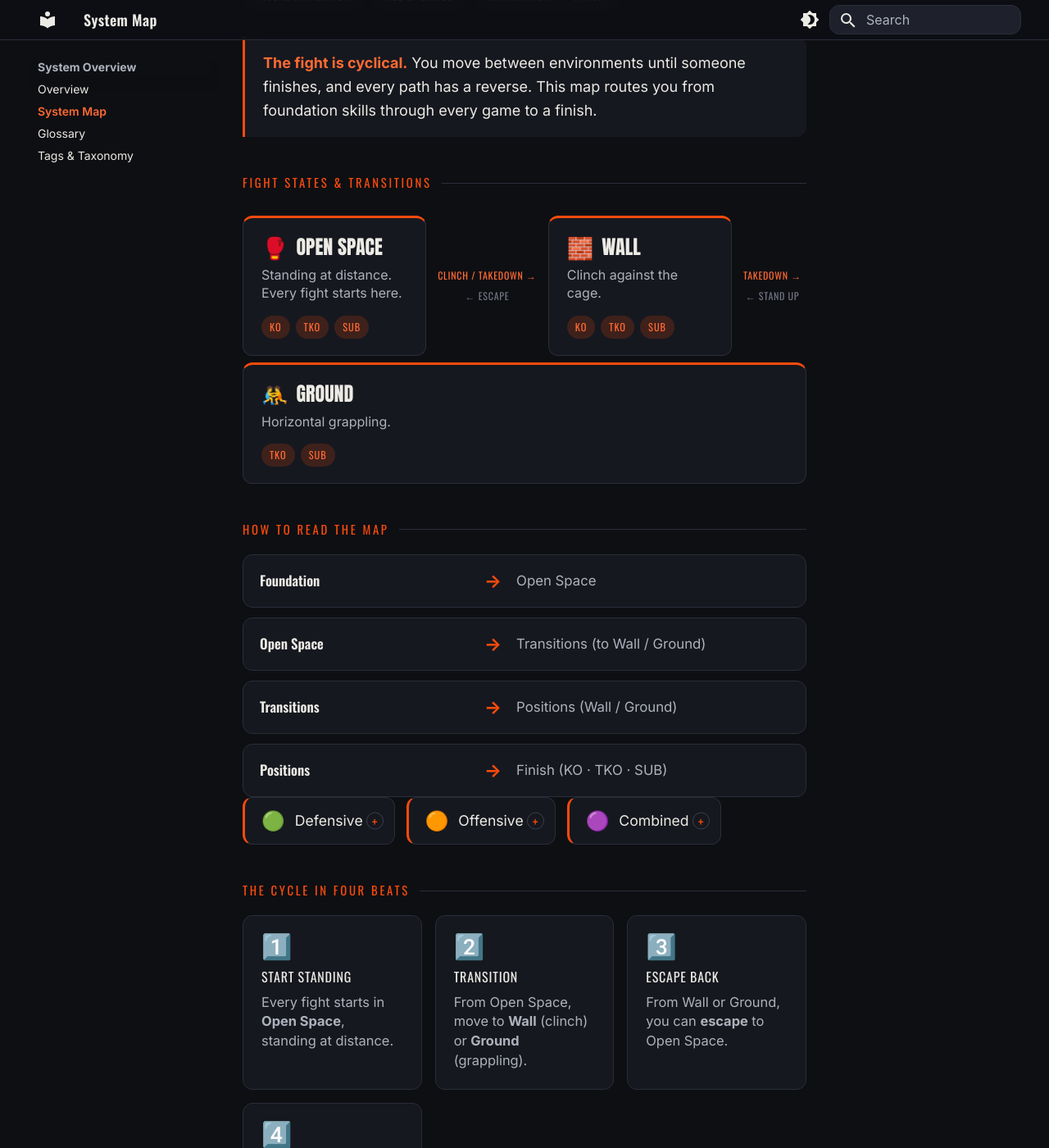
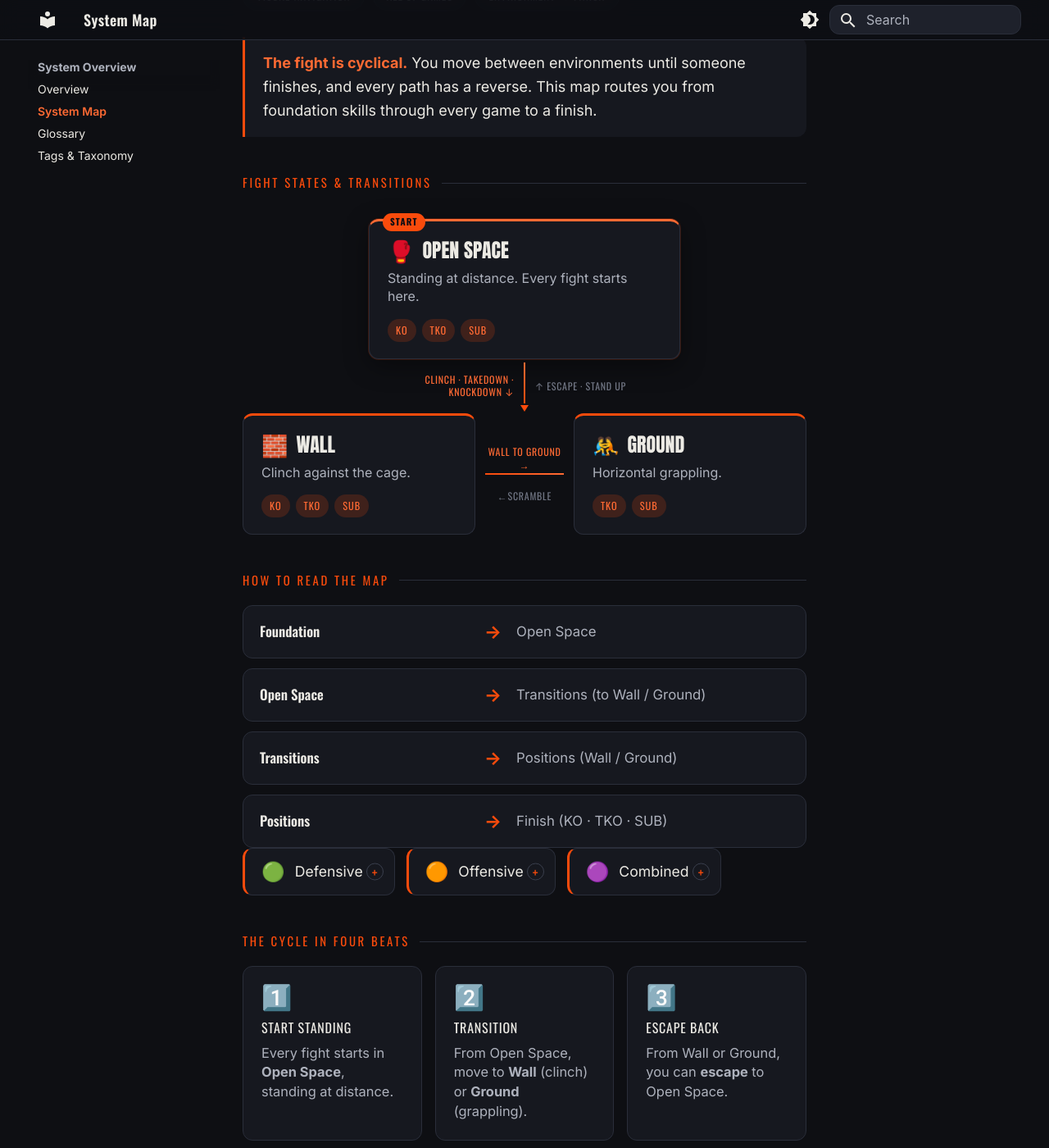
Before and after one commit to ACalienes/Ecological-MMA-Game-System, an MkDocs documentation site: the page built from docs/system/map.md, in a window 1280 px wide and 1400 px high, scrolled down 259 px. Shown: the whole window at 82% size. Built offline with MkDocs 1.6.1 and Material for MkDocs 9.7.7, drawn with Linux system fonts in a browser that asks for light colours.

Commit message:
Redesign Fight States as a real flow chart (hub layout)
The old emma-statemap was a flex row that wrapped (orphaning Ground onto its
own line) with transition text floating as bare columns and no connectors -
it didn't read as a flow chart. Replaced with emma-fsm: Open Space as a marked
Start node up top, a drawn vertical connector (enter: clinch/takedown/knockdown
down; exit: escape/stand up up), then Wall and Ground on one row joined by a
drawn horizontal connector (Wall to Ground / scramble back). Connector lines +
arrowheads are CSS-drawn in the ember theme; responsive (stacks on mobile).
Geometry verified: centered hub, no wrap, no label overflow.

Co-Authored-By: Claude Opus 4.8 (1M context) <noreply@anthropic.com>

```diff
--- a/docs/stylesheets/theme.css
+++ b/docs/stylesheets/theme.css
@@ -895,36 +895,81 @@ body, .md-typeset {
 .md-typeset .emma-recall__a b { color: var(--fog); }
 
 /* ============================================================
-   emma-statemap: fight-state positions + transitions + finishes
+   emma-fsm: fight-state flow chart (Open Space hub -> Wall / Ground)
    ============================================================ */
-.md-typeset .emma-statemap {
-  display: flex; align-items: stretch; gap: 0.4rem; margin: 1.4rem 0; flex-wrap: wrap;
-}
-.md-typeset .emma-state {
-  flex: 1 1 0; min-width: 180px; background: var(--charcoal); border: 1px solid var(--steel);
+.md-typeset .emma-fsm { margin: 1.6rem 0; }
+
+/* nodes */
+.emma-fsm__node {
+  position: relative; background: var(--charcoal); border: 1px solid var(--steel);
   border-top: 3px solid var(--orange); border-radius: var(--radius-md); padding: 1.1rem 1.1rem 1rem;
 }
-.emma-state__h { font-family: var(--font-display); text-transform: uppercase; font-size: 1.2rem; color: var(--fog); display: flex; align-items: center; gap: 0.5rem; line-height: 1; }
-.emma-state__h .i { font-size: 1.3rem; }
-.emma-state__d { font-size: 0.8rem; color: var(--fog-dim); margin: 0.5rem 0 0.8rem; line-height: 1.4; }
-.emma-state__fin { display: flex; flex-wrap: wrap; gap: 0.35rem; }
-.emma-state__fin span {
+.emma-fsm__node--os {
+  width: 100%; max-width: 380px; margin: 0 auto; border-top-color: var(--orange-bright);
+  box-shadow: 0 0 0 1px var(--orange-glow), var(--shadow-md);
+}
+.emma-fsm__tag {
+  position: absolute; top: -10px; left: 16px; font-family: var(--font-head); text-transform: uppercase;
+  letter-spacing: 0.1em; font-size: 0.56rem; font-weight: 700; padding: 2px 9px; border-radius: 999px;
+  background: var(--orange); color: #0a0d14;
+}
+.emma-fsm__h { font-family: var(--font-display); text-transform: uppercase; font-size: 1.2rem; color: var(--fog); display: flex; align-items: center; gap: 0.5rem; line-height: 1; }
+.emma-fsm__h .i { font-size: 1.3rem; }
+.emma-fsm__d { font-size: 0.8rem; color: var(--fog-dim); margin: 0.5rem 0 0.8rem; line-height: 1.4; }
+.emma-fsm__fin { display: flex; flex-wrap: wrap; gap: 0.35rem; }
+.emma-fsm__fin span {
   font-family: var(--font-head); text-transform: uppercase; letter-spacing: 0.08em; font-size: 0.62rem;
   padding: 0.2rem 0.5rem; border-radius: 999px; background: var(--orange-glow); color: var(--orange-bright);
 }
-/* transition connector between stations */
-.md-typeset .emma-statemap__link {
-  flex: 0 0 auto; display: flex; flex-direction: column; justify-content: center; gap: 0.5rem;
-  padding: 0 0.3rem; min-width: 64px; text-align: center;
+
+/* bottom row: Wall <-> Ground */
+.emma-fsm__row { display: flex; align-items: stretch; justify-content: center; gap: 0.4rem; }
+.emma-fsm__row .emma-fsm__node { flex: 1 1 0; min-width: 190px; max-width: 360px; }
+
+/* connector labels */
+.emma-fsm__lbl {
+  font-family: var(--font-head); text-transform: uppercase; letter-spacing: 0.06em;
+  font-size: 0.6rem; line-height: 1.3;
 }
-.emma-statemap__link .fwd, .emma-statemap__link .back {
-  font-family: var(--font-head); text-transform: uppercase; letter-spacing: 0.06em; font-size: 0.6rem; line-height: 1.3;
+.emma-fsm__lbl--in { color: var(--orange-bright); }
+.emma-fsm__lbl--out { color: var(--fog-faint); }
+
+/* vertical connector: Open Space down into the positions, and back up */
+.emma-fsm__conn--v { position: relative; width: 100%; max-width: 380px; margin: 0 auto; height: 66px; }
+.emma-fsm__conn--v::before {
+  content: ""; position: absolute; left: 50%; top: 4px; bottom: 12px; width: 2px; transform: translateX(-50%);
+  background: linear-gradient(var(--orange-bright), var(--orange));
 }
-.emma-statemap__link .fwd { color: var(--orange-bright); }
-.emma-statemap__link .back { color: var(--fog-faint); }
-@media (max-width: 720px) {
-  .md-typeset .emma-statemap { flex-direction: column; }
-  .md-typeset .emma-statemap__link { flex-direction: row; justify-content: center; gap: 1.2rem; min-width: 0; }
+.emma-fsm__conn--v::after {
+  content: ""; position: absolute; left: 50%; bottom: 2px; transform: translateX(-50%);
+  width: 0; height: 0; border-left: 5px solid transparent; border-right: 5px solid transparent; border-top: 8px solid var(--orange);
+}
+.emma-fsm__conn--v .emma-fsm__lbl { position: absolute; top: 50%; transform: translateY(-50%); max-width: 45%; }
+.emma-fsm__conn--v .emma-fsm__lbl--in { right: 50%; margin-right: 13px; text-align: right; }
+.emma-fsm__conn--v .emma-fsm__lbl--in::after { content: "  \2193"; }
+.emma-fsm__conn--v .emma-fsm__lbl--out { left: 50%; margin-left: 13px; text-align: left; }
+.emma-fsm__conn--v .emma-fsm__lbl--out::before { content: "\2191  "; }
+
+/* horizontal connector: Wall <-> Ground */
+.emma-fsm__conn--h {
+  position: relative; flex: 0 0 104px; align-self: center; min-height: 64px;
+  display: flex; flex-direction: column; align-items: center; justify-content: center; gap: 22px; text-align: center;
+}
+.emma-fsm__conn--h::before {
+  content: ""; position: absolute; top: 50%; left: 4px; right: 4px; height: 2px; transform: translateY(-50%);
+  background: linear-gradient(90deg, var(--orange), var(--orange-bright));
+}
+.emma-fsm__conn--h .emma-fsm__lbl { position: relative; z-index: 1; }
+.emma-fsm__conn--h .emma-fsm__lbl--in::after { content: " \2192"; }
+.emma-fsm__conn--h .emma-fsm__lbl--out::before { content: "\2190 "; }
+
+@media (max-width: 640px) {
+  .emma-fsm__row { flex-direction: column; align-items: stretch; }
+  .emma-fsm__row .emma-fsm__node { max-width: none; }
+  .emma-fsm__conn--h { flex: none; width: 100%; max-width: 380px; margin: 0 auto; min-height: 56px; gap: 0; }
+  .emma-fsm__conn--h::before { top: 6px; bottom: 6px; left: 50%; right: auto; width: 2px; height: auto; transform: translateX(-50%); background: linear-gradient(var(--orange), var(--orange-bright)); }
+  .emma-fsm__conn--h .emma-fsm__lbl--in { position: absolute; top: 50%; right: 50%; transform: translateY(-50%); margin-right: 13px; }
+  .emma-fsm__conn--h .emma-fsm__lbl--out { position: absolute; top: 50%; left: 50%; transform: translateY(-50%); margin-left: 13px; }
 }
 
 /* ---------- Prescription engine (Get Your Game Plan) -------------------- */
--- a/docs/system/map.md
+++ b/docs/system/map.md
@@ -6,23 +6,34 @@
 
 <p class="emma-glabel">Fight States &amp; Transitions</p>
 
-<div class="emma-statemap">
-  <div class="emma-state emma-state--os">
-    <div class="emma-state__h"><span class="i">🥊</span> Open Space</div>
-    <p class="emma-state__d">Standing at distance. Every fight starts here.</p>
-    <div class="emma-state__fin"><span>KO</span><span>TKO</span><span>SUB</span></div>
+<div class="emma-fsm">
+  <div class="emma-fsm__node emma-fsm__node--os">
+    <span class="emma-fsm__tag">Start</span>
+    <div class="emma-fsm__h"><span class="i">🥊</span> Open Space</div>
+    <p class="emma-fsm__d">Standing at distance. Every fight starts here.</p>
+    <div class="emma-fsm__fin"><span>KO</span><span>TKO</span><span>SUB</span></div>
   </div>
-  <div class="emma-statemap__link"><span class="fwd">Clinch / Takedown →</span><span class="back">← Escape</span></div>
-  <div class="emma-state emma-state--wall">
-    <div class="emma-state__h"><span class="i">🧱</span> Wall</div>
-    <p class="emma-state__d">Clinch against the cage.</p>
-    <div class="emma-state__fin"><span>KO</span><span>TKO</span><span>SUB</span></div>
+
+  <div class="emma-fsm__conn emma-fsm__conn--v">
+    <span class="emma-fsm__lbl emma-fsm__lbl--in">Clinch · Takedown · Knockdown</span>
+    <span class="emma-fsm__lbl emma-fsm__lbl--out">Escape · Stand Up</span>
   </div>
-  <div class="emma-statemap__link"><span class="fwd">Takedown →</span><span class="back">← Stand Up</span></div>
-  <div class="emma-state emma-state--ground">
-    <div class="emma-state__h"><span class="i">🤼</span> Ground</div>
-    <p class="emma-state__d">Horizontal grappling.</p>
-    <div class="emma-state__fin"><span>TKO</span><span>SUB</span></div>
+
+  <div class="emma-fsm__row">
+    <div class="emma-fsm__node emma-fsm__node--wall">
+      <div class="emma-fsm__h"><span class="i">🧱</span> Wall</div>
+      <p class="emma-fsm__d">Clinch against the cage.</p>
+      <div class="emma-fsm__fin"><span>KO</span><span>TKO</span><span>SUB</span></div>
+    </div>
+    <div class="emma-fsm__conn emma-fsm__conn--h">
+      <span class="emma-fsm__lbl emma-fsm__lbl--in">Wall to Ground</span>
+      <span class="emma-fsm__lbl emma-fsm__lbl--out">Scramble</span>
+    </div>
+    <div class="emma-fsm__node emma-fsm__node--ground">
+      <div class="emma-fsm__h"><span class="i">🤼</span> Ground</div>
+      <p class="emma-fsm__d">Horizontal grappling.</p>
+      <div class="emma-fsm__fin"><span>TKO</span><span>SUB</span></div>
+    </div>
   </div>
 </div>
 
```
